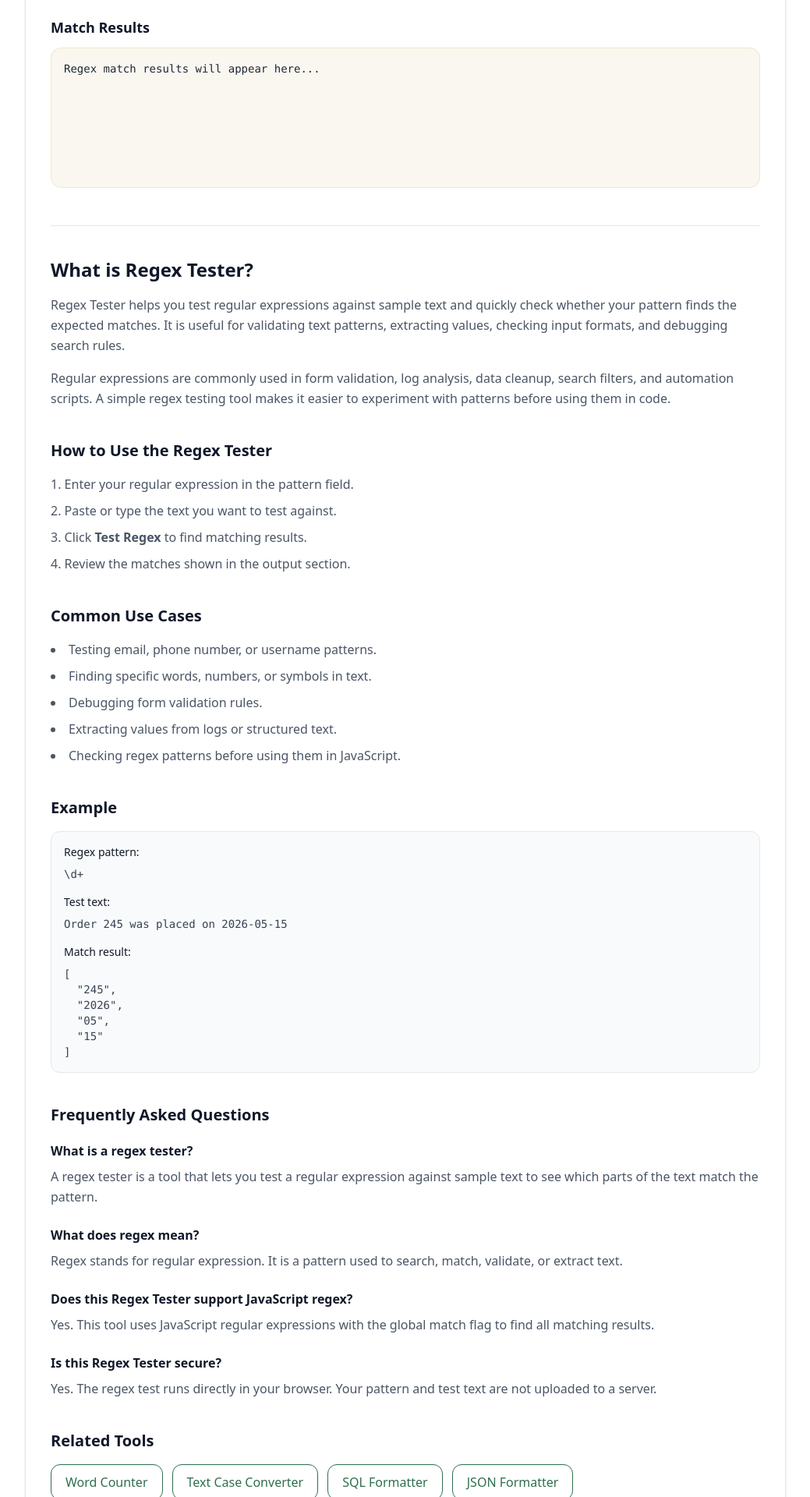
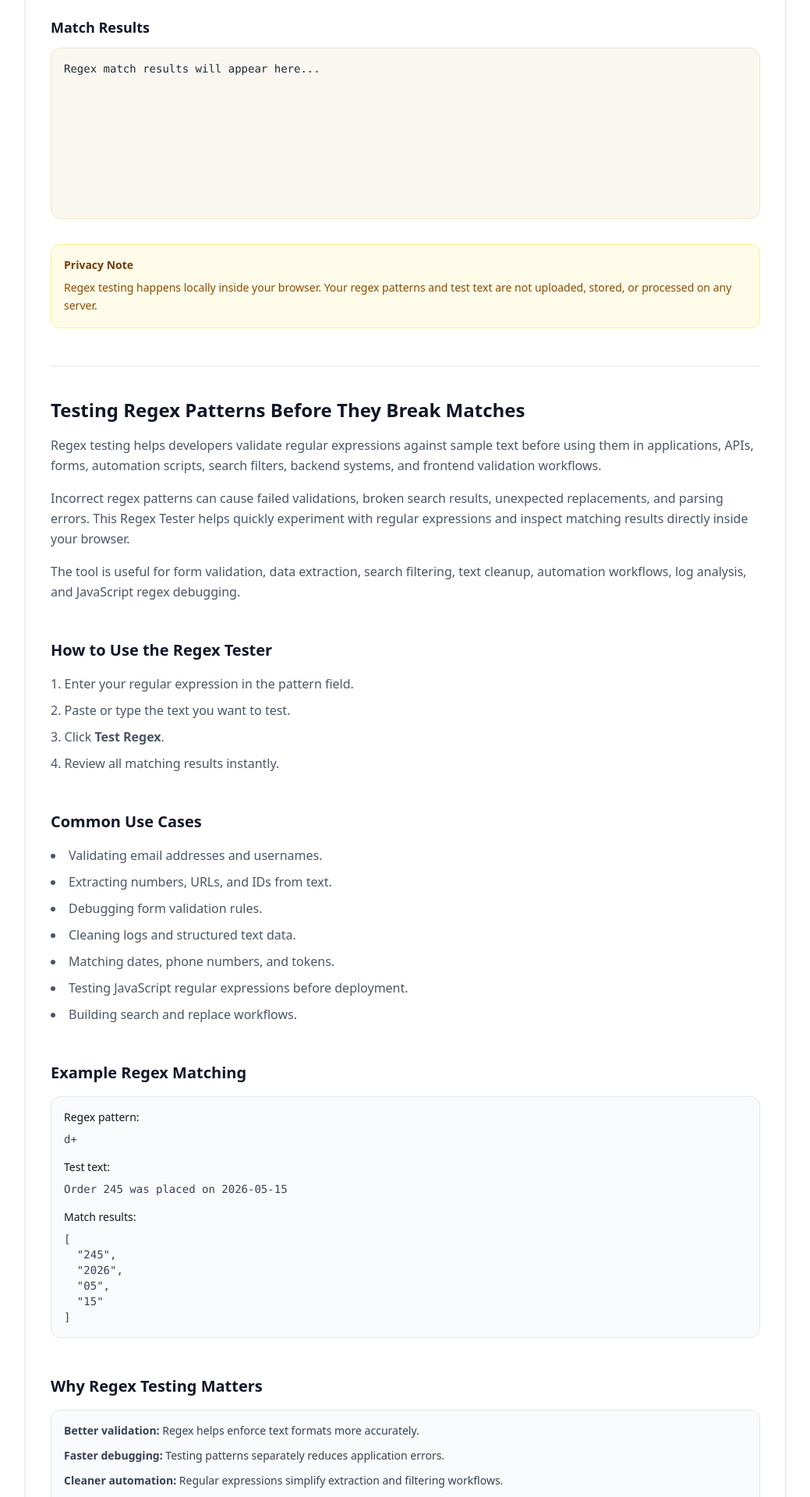
Before and after one commit to vaarunsonawwane-ops/yoryantra-new, a Next.js app: page /tools/regex-tester in a window 1280 px wide. Shown: the part 880-2800 px from the top of the page at 78% size, without its empty margins (120-1159 px from the left). Built offline with nearby package versions, Linux system fonts and the light colour scheme.

Commit message:
Regex Tester SEO update

```diff
--- a/app/tools/regex-tester/ToolClient.tsx
+++ b/app/tools/regex-tester/ToolClient.tsx
@@ -12,16 +12,30 @@ export default function ToolClient() {
 
   const testRegex = () => {
     try {
-      const regex = new RegExp(pattern, "g");
-      const matches = text.match(regex);
+      const regex = new RegExp(
+        pattern,
+        "g"
+      );
+
+      const matches =
+        text.match(regex);
 
       setResult(
-        matches ? JSON.stringify(matches, null, 2) : "No matches found."
+        matches
+          ? JSON.stringify(
+              matches,
+              null,
+              2
+            )
+          : "No matches found."
       );
 
       setError("");
     } catch {
-      setError("Invalid regex pattern.");
+      setError(
+        "Invalid regex pattern."
+      );
+
       setResult("");
     }
   };
@@ -47,9 +61,13 @@ export default function ToolClient() {
         <input
           type="text"
           value={pattern}
-          onChange={(e) => setPattern(e.target.value)}
+          onChange={(e) =>
+            setPattern(
+              e.target.value
+            )
+          }
           placeholder="Enter regex pattern..."
-          className="w-full rounded-xl border border-gray-300 p-4 text-sm outline-none focus:ring-2 focus:ring-[var(--green)] focus:border-transparent transition"
+          className="w-full rounded-xl border border-gray-300 p-4 text-sm font-mono outline-none focus:ring-2 focus:ring-[var(--green)] focus:border-transparent transition"
         />
       </div>
 
@@ -60,29 +78,39 @@ export default function ToolClient() {
         </label>
 
         <textarea
-          className="w-full h-64 rounded-xl border border-gray-300 p-4 text-sm outline-none focus:ring-2 focus:ring-[var(--green)] focus:border-transparent transition"
+          className="w-full h-64 rounded-xl border border-gray-300 p-4 text-sm font-mono outline-none focus:ring-2 focus:ring-[var(--green)] focus:border-transparent transition"
           placeholder="Paste or type test text here..."
           value={text}
-          onChange={(e) => setText(e.target.value)}
+          onChange={(e) =>
+            setText(
+              e.target.value
+            )
+          }
         />
       </div>
 
       {/* ACTIONS */}
       <div className="mt-5 flex flex-wrap gap-3">
-        <button onClick={testRegex} className="yoryantra-btn">
+        <button
+          onClick={testRegex}
+          className="yoryantra-btn"
+        >
           Test Regex
         </button>
 
-        <button onClick={resetAll} className="yoryantra-btn-outline">
+        <button
+          onClick={resetAll}
+          className="yoryantra-btn-outline"
+        >
           Reset
         </button>
       </div>
 
       {/* ERROR */}
       {error && (
-        <p className="mt-4 text-sm font-medium text-red-500">
+        <div className="mt-6 rounded-xl border border-red-200 bg-red-50 p-4 text-sm text-red-700 overflow-auto">
           {error}
-        </p>
+        </div>
       )}
 
       {/* OUTPUT */}
@@ -92,9 +120,15 @@ export default function ToolClient() {
             Match Results
           </h3>
 
-          {result && result !== "No matches found." && (
+          {result &&
+            result !==
+              "No matches found." && (
               <button
-              onClick={() => navigator.clipboard.writeText(result)}
+                onClick={() =>
+                  navigator.clipboard.writeText(
+                    result
+                  )
+                }
                 className="yoryantra-btn-outline text-sm"
               >
                 Copy
@@ -102,30 +136,49 @@ export default function ToolClient() {
             )}
         </div>
 
-        <pre className="yoryantra-output overflow-auto text-sm min-h-[180px] whitespace-pre-wrap break-words">
-          {result || "Regex match results will appear here..."}
+        <pre className="yoryantra-output overflow-auto text-sm min-h-[220px] whitespace-pre-wrap break-words">
+          {result ||
+            "Regex match results will appear here..."}
         </pre>
       </div>
 
+      {/* PRIVACY NOTE */}
+      <div className="mt-8 rounded-xl border border-yellow-200 bg-yellow-50 p-4">
+        <h3 className="text-sm font-semibold text-yellow-900">
+          Privacy Note
+        </h3>
+
+        <p className="mt-2 text-sm leading-relaxed text-yellow-800">
+          Regex testing happens locally inside your browser. Your regex patterns
+          and test text are not uploaded, stored, or processed on any server.
+        </p>
+      </div>
+
       {/* SEO CONTENT */}
-      <section className="mt-12 border-t border-gray-200 pt-10 space-y-10">
+      <section className="mt-12 border-t border-gray-200 pt-10 space-y-12">
         <div>
           <h2 className="text-2xl font-semibold text-gray-900">
-            What is Regex Tester?
+            Testing Regex Patterns Before They Break Matches
           </h2>
 
           <p className="mt-4 text-gray-600 leading-relaxed">
-            Regex Tester helps you test regular expressions against sample
-            text and quickly check whether your pattern finds the expected
-            matches. It is useful for validating text patterns, extracting
-            values, checking input formats, and debugging search rules.
+            Regex testing helps developers validate regular expressions against
+            sample text before using them in applications, APIs, forms,
+            automation scripts, search filters, backend systems, and frontend
+            validation workflows.
           </p>
 
           <p className="mt-4 text-gray-600 leading-relaxed">
-            Regular expressions are commonly used in form validation, log
-            analysis, data cleanup, search filters, and automation scripts. A
-            simple regex testing tool makes it easier to experiment with
-            patterns before using them in code.
+            Incorrect regex patterns can cause failed validations, broken search
+            results, unexpected replacements, and parsing errors. This Regex
+            Tester helps quickly experiment with regular expressions and inspect
+            matching results directly inside your browser.
+          </p>
+
+          <p className="mt-4 text-gray-600 leading-relaxed">
+            The tool is useful for form validation, data extraction, search
+            filtering, text cleanup, automation workflows, log analysis, and
+            JavaScript regex debugging.
           </p>
         </div>
 
@@ -135,10 +188,21 @@ export default function ToolClient() {
           </h2>
 
           <ol className="mt-4 list-decimal list-inside space-y-2 text-gray-600 leading-relaxed">
-            <li>Enter your regular expression in the pattern field.</li>
-            <li>Paste or type the text you want to test against.</li>
-            <li>Click <strong>Test Regex</strong> to find matching results.</li>
-            <li>Review the matches shown in the output section.</li>
+            <li>
+              Enter your regular expression in the pattern field.
+            </li>
+
+            <li>
+              Paste or type the text you want to test.
+            </li>
+
+            <li>
+              Click <strong>Test Regex</strong>.
+            </li>
+
+            <li>
+              Review all matching results instantly.
+            </li>
           </ol>
         </div>
 
@@ -148,31 +212,62 @@ export default function ToolClient() {
           </h2>
 
           <ul className="mt-4 list-disc list-inside space-y-2 text-gray-600 leading-relaxed">
-            <li>Testing email, phone number, or username patterns.</li>
-            <li>Finding specific words, numbers, or symbols in text.</li>
-            <li>Debugging form validation rules.</li>
-            <li>Extracting values from logs or structured text.</li>
-            <li>Checking regex patterns before using them in JavaScript.</li>
+            <li>
+              Validating email addresses and usernames.
+            </li>
+
+            <li>
+              Extracting numbers, URLs, and IDs from text.
+            </li>
+
+            <li>
+              Debugging form validation rules.
+            </li>
+
+            <li>
+              Cleaning logs and structured text data.
+            </li>
+
+            <li>
+              Matching dates, phone numbers, and tokens.
+            </li>
+
+            <li>
+              Testing JavaScript regular expressions before deployment.
+            </li>
+
+            <li>
+              Building search and replace workflows.
+            </li>
           </ul>
         </div>
 
         <div>
           <h2 className="text-xl font-semibold text-gray-900">
-            Example
+            Example Regex Matching
           </h2>
 
-          <div className="mt-4 rounded-xl border border-gray-200 bg-gray-50 p-4 text-sm text-gray-700">
-            <p className="font-medium text-gray-900">Regex pattern:</p>
+          <div className="mt-4 rounded-xl border border-gray-200 bg-gray-50 p-4 text-sm text-gray-700 overflow-auto">
+            <p className="font-medium text-gray-900">
+              Regex pattern:
+            </p>
+
             <pre className="mt-2 whitespace-pre-wrap break-words">
-              \d+
+{`\d+`}
             </pre>
 
-            <p className="mt-4 font-medium text-gray-900">Test text:</p>
+            <p className="mt-4 font-medium text-gray-900">
+              Test text:
+            </p>
+
             <pre className="mt-2 whitespace-pre-wrap break-words">
-              Order 245 was placed on 2026-05-15
+{`Order 245 was placed on 2026-05-15`}
             </pre>
 
-            <p className="mt-4 font-medium text-gray-900">Match result:</p>
+            <p className="mt-4 font-medium text-gray-900">
+              Match results:
+            </p>
+
             <pre className="mt-2 whitespace-pre-wrap break-words">
 {`[
   "245",
@@ -186,48 +281,91 @@ export default function ToolClient() {
 
         <div>
           <h2 className="text-xl font-semibold text-gray-900">
+            Why Regex Testing Matters
+          </h2>
+
+          <div className="mt-4 rounded-xl border border-gray-200 bg-gray-50 p-4 text-sm text-gray-700">
+            <ul className="space-y-3">
+              <li>
+                <strong>Better validation:</strong> Regex helps enforce text
+                formats more accurately.
+              </li>
+
+              <li>
+                <strong>Faster debugging:</strong> Testing patterns separately
+                reduces application errors.
+              </li>
+
+              <li>
+                <strong>Cleaner automation:</strong> Regular expressions simplify
+                extraction and filtering workflows.
+              </li>
+
+              <li>
+                <strong>Reliable matching:</strong> Pattern testing helps avoid
+                broken searches and invalid replacements.
+              </li>
+            </ul>
+          </div>
+        </div>
+
+        <div>
+          <h2 className="text-xl font-semibold text-gray-900">
             Frequently Asked Questions
           </h2>
 
           <div className="mt-5 space-y-6">
             <div>
               <h3 className="font-semibold text-gray-900">
-                What is a regex tester?
+                What is regex?
               </h3>
+
               <p className="mt-2 text-gray-600 leading-relaxed">
-                A regex tester is a tool that lets you test a regular
-                expression against sample text to see which parts of the text
-                match the pattern.
+                Regex stands for regular expression, a pattern used to search,
+                validate, extract, and manipulate text.
               </p>
             </div>
 
             <div>
               <h3 className="font-semibold text-gray-900">
-                What does regex mean?
+                What is a Regex Tester?
               </h3>
+
               <p className="mt-2 text-gray-600 leading-relaxed">
-                Regex stands for regular expression. It is a pattern used to
-                search, match, validate, or extract text.
+                A Regex Tester lets you test regular expressions against sample
+                text and inspect matching results instantly.
               </p>
             </div>
 
             <div>
               <h3 className="font-semibold text-gray-900">
-                Does this Regex Tester support JavaScript regex?
+                Does this tool support JavaScript regex?
               </h3>
+
               <p className="mt-2 text-gray-600 leading-relaxed">
-                Yes. This tool uses JavaScript regular expressions with the
-                global match flag to find all matching results.
+                Yes. This tool uses JavaScript regular expressions with global
+                matching enabled.
               </p>
             </div>
 
             <div>
               <h3 className="font-semibold text-gray-900">
-                Is this Regex Tester secure?
+                Can I test email and phone number patterns?
               </h3>
+
               <p className="mt-2 text-gray-600 leading-relaxed">
-                Yes. The regex test runs directly in your browser. Your pattern
-                and test text are not uploaded to a server.
+                Yes. Regex is commonly used for validating emails, phone
+                numbers, usernames, dates, and many other text formats.
+              </p>
+            </div>
+
+            <div>
+              <h3 className="font-semibold text-gray-900">
+                Is regex testing processed on the server?
+              </h3>
+
+              <p className="mt-2 text-gray-600 leading-relaxed">
+                No. Regex testing happens locally inside your browser.
               </p>
             </div>
           </div>
@@ -238,21 +376,45 @@ export default function ToolClient() {
             Related Tools
           </h2>
 
+          <p className="mt-3 text-gray-600 leading-relaxed">
+            Regex testing often connects with validation, APIs, JSON debugging,
+            text cleanup, structured data workflows, and frontend development.
+          </p>
+
           <div className="mt-4 flex flex-wrap gap-3">
-            <Link href="/tools/word-counter" className="yoryantra-btn-outline">
-              Word Counter
+            <Link
+              href="/tools/json-validator"
+              className="yoryantra-btn-outline"
+            >
+              JSON Validator
             </Link>
 
-            <Link href="/tools/text-case-converter" className="yoryantra-btn-outline">
-              Text Case Converter
+            <Link
+              href="/tools/json-formatter"
+              className="yoryantra-btn-outline"
+            >
+              JSON Formatter
             </Link>
 
-            <Link href="/tools/sql-formatter" className="yoryantra-btn-outline">
+            <Link
+              href="/tools/sql-formatter"
+              className="yoryantra-btn-outline"
+            >
               SQL Formatter
             </Link>
 
-            <Link href="/tools/json-formatter" className="yoryantra-btn-outline">
-              JSON Formatter
+            <Link
+              href="/tools/url-encoder"
+              className="yoryantra-btn-outline"
+            >
+              URL Encoder Decoder
+            </Link>
+
+            <Link
+              href="/tools/text-case-converter"
+              className="yoryantra-btn-outline"
+            >
+              Text Case Converter
             </Link>
           </div>
         </div>
```
Lines whose indentation alone changed are shown as unchanged.
